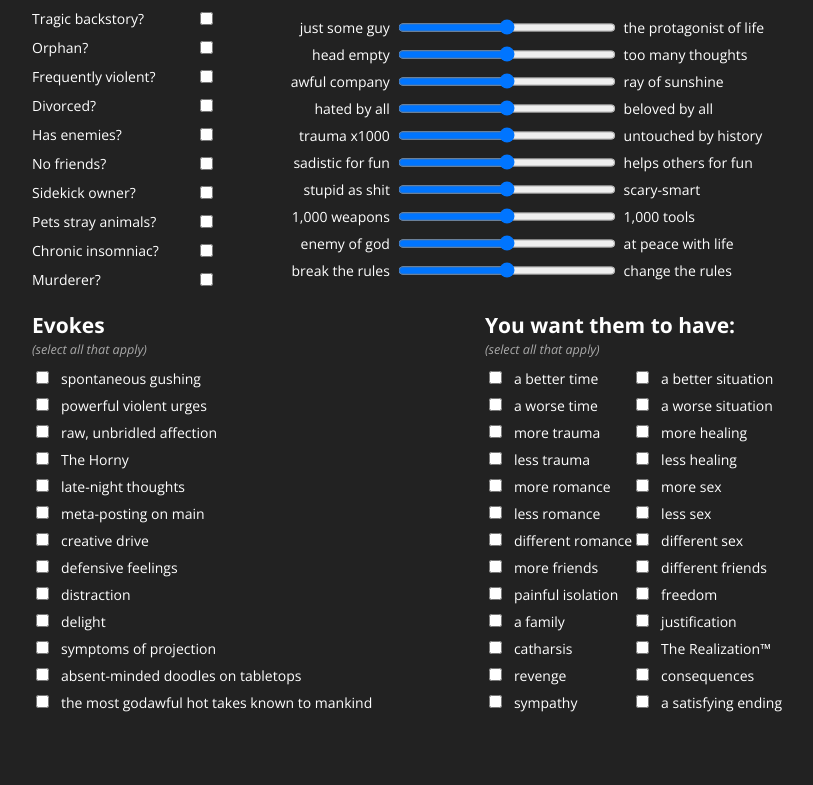
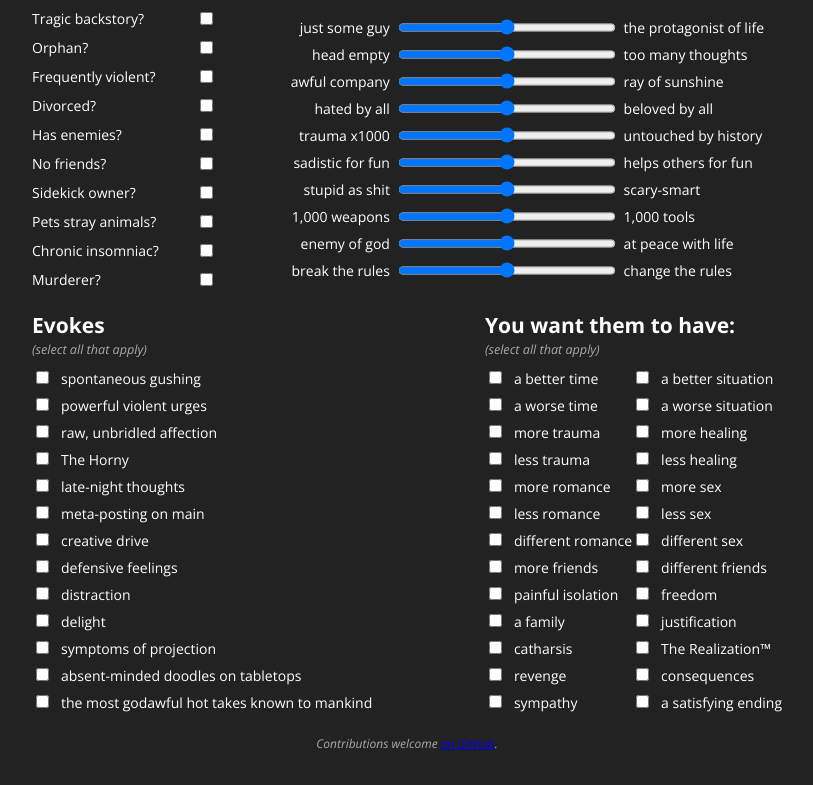
Before and after one commit to TheRedDragon7913/TimeDevelopmentCharacterSheet, a Preact app in the folder app/: page / in a window 1280 px wide. Shown: the part 482-1267 px from the top of the page, without its empty margins (233-1046 px from the left). Before the commit the page ends 1217 px from the top, so only its background shows below. Built offline with nearby package versions, Linux system fonts and the light colour scheme; a web font is replaced by a local one.

Commit message:
Add link to GitHub

```diff
--- /dev/null
+++ b/app/src/components/footer.css
@@ -0,0 +1,5 @@
+.footer {
+  font-size: 12px;
+  margin: 16px 0;
+  text-align: center;
+}
--- /dev/null
+++ b/app/src/components/footer.tsx
@@ -0,0 +1,10 @@
+import "./footer.css";
+
+export function Footer() {
+  return (
+    <div className="faded footer">
+      {'Contributions welcome '}
+      <a href="https://github.com/isaaclyman/blorbo">on GitHub</a>.
+    </div>
+  );
+}
--- a/app/src/index.tsx
+++ b/app/src/index.tsx
@@ -9,6 +9,7 @@ import { Controls } from "./components/controls";
 import { GetRandomSettings } from "./lib/randomizer";
 import { GetDefaultSettings } from "./lib/defaults";
 import { CharacterSheet } from "./components/characterSheet";
+import { Footer } from "./components/footer";
 
 export function App() {
   const [settings, setSettingsInternal] = useState<BlorboSettings>(retrieveSettings());
@@ -33,6 +34,7 @@ export function App() {
         onReset={() => setSettings(GetDefaultSettings())}
       />
 			<CharacterSheet settings={settings} onPatch={patchSettings} />
+			<Footer />
     </div>
   );
 }
```
